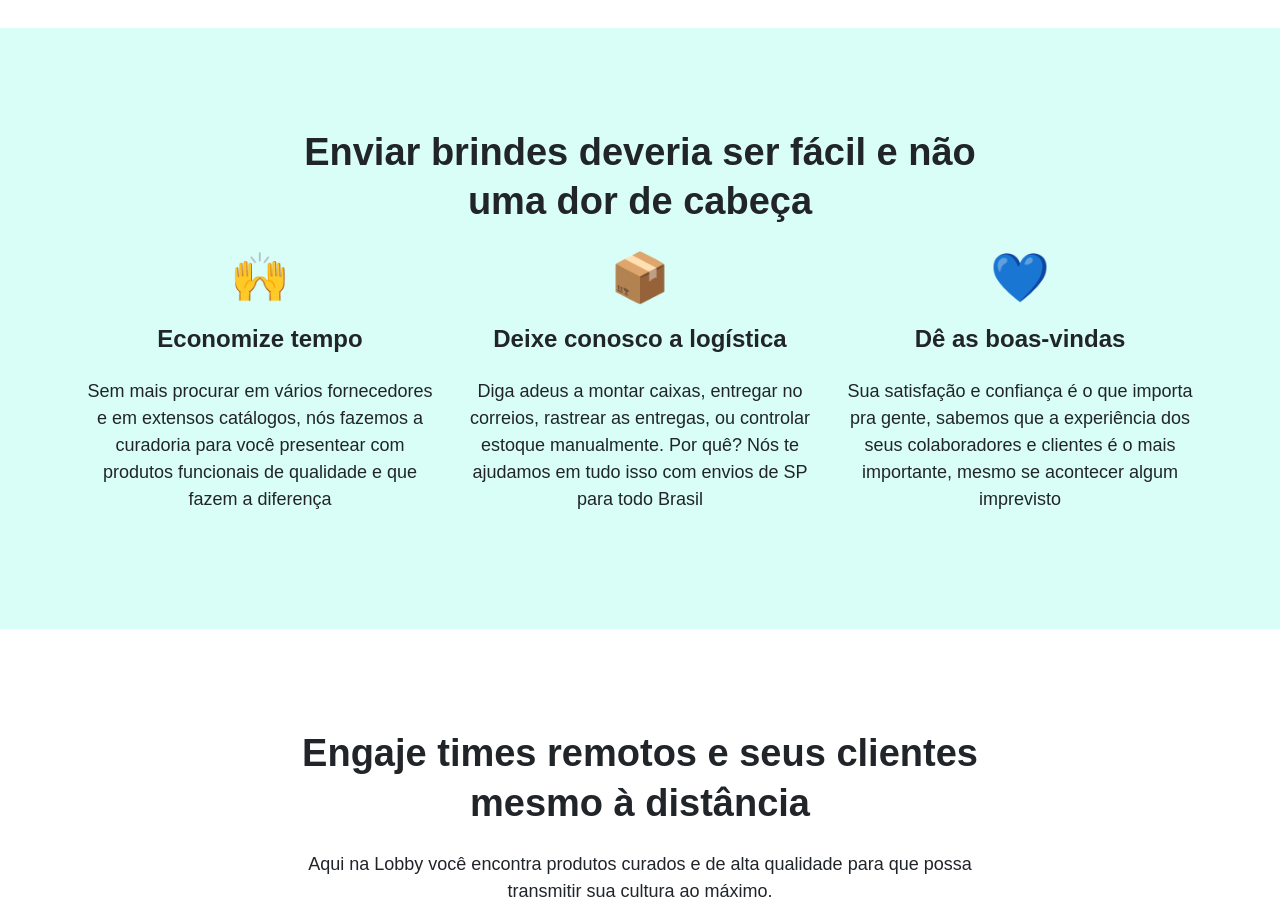
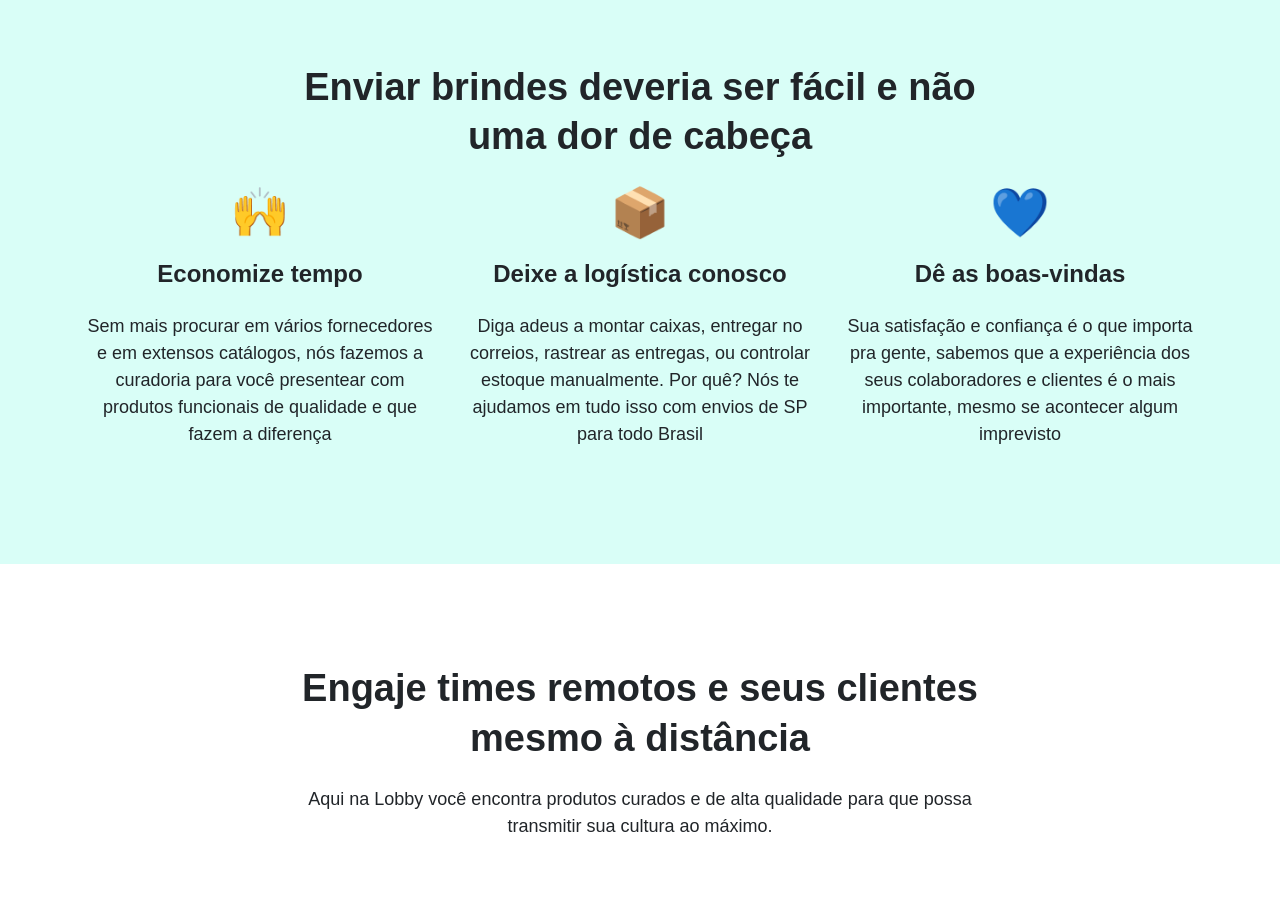
Before and after one commit to lobby-tech/lobby.tech, a Jekyll site: the page built from index.html, in a window 1280 px wide and 900 px high, scrolled down 1963 px. Built offline with Jekyll 4.4.1, drawn with Linux system fonts in a browser that asks for light colours; a script that is not in the unit is left out.

Commit message:
Updated text

```diff
--- a/index.html
+++ b/index.html
@@ -15,7 +15,7 @@ layout: home
 </div>
 
 <a id="typeform"></a>
-<div class="typeform-widget" data-url="https://form.typeform.com/to/E76HeKF2?typeform-medium=embed-snippet" style="width: 100%; height: 880px;"></div> <script> (function() { var qs,js,q,s,d=document, gi=d.getElementById, ce=d.createElement, gt=d.getElementsByTagName, id="typef_orm", b="https://embed.typeform.com/"; if(!gi.call(d,id)) { js=ce.call(d,"script"); js.id=id; js.src=b+"embed.js"; q=gt.call(d,"script")[0]; q.parentNode.insertBefore(js,q) } })() </script>
+<div class="typeform-widget" data-url="https://form.typeform.com/to/E76HeKF2?typeform-medium=embed-snippet" style="width: 100%; height: 815px;"></div> <script> (function() { var qs,js,q,s,d=document, gi=d.getElementById, ce=d.createElement, gt=d.getElementsByTagName, id="typef_orm", b="https://embed.typeform.com/"; if(!gi.call(d,id)) { js=ce.call(d,"script"); js.id=id; js.src=b+"embed.js"; q=gt.call(d,"script")[0]; q.parentNode.insertBefore(js,q) } })() </script>
 
 <section class="section-one">
   <div class="container">
@@ -71,7 +71,7 @@ layout: home
       </section>
       <section class="col-md-4">
         <p class="font--xxl">📦</p>
-        <h2 class="font--lg"><b>Deixe conosco a logística</b></h2>
+        <h2 class="font--lg"><b>Deixe a logística conosco</b></h2>
         <p>Diga adeus a montar caixas, entregar no correios, rastrear as entregas, ou controlar estoque manualmente. Por quê? Nós te ajudamos em tudo isso com envios de SP para todo Brasil</p>
       </section>
       <section class="col-md-4">
```
